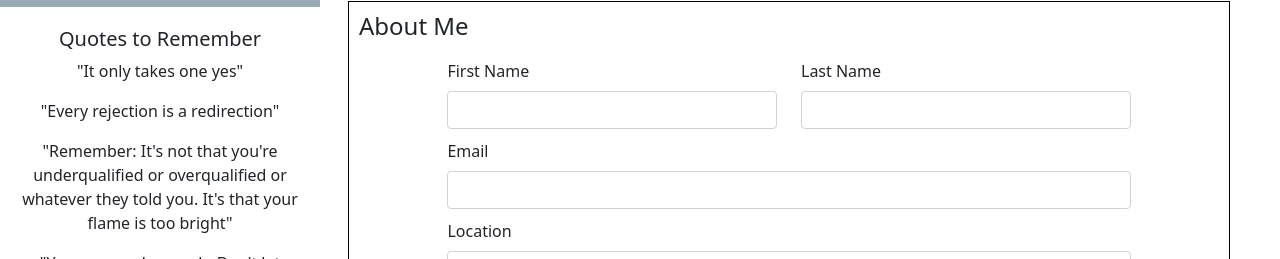
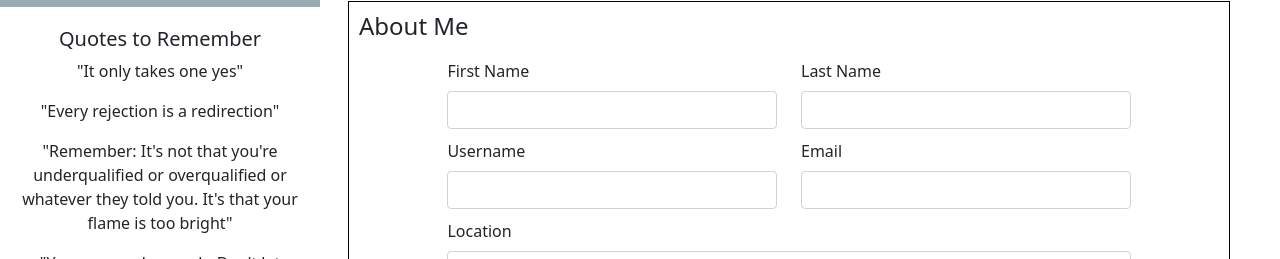
Before and after one commit to MarciaAdler/applicationtracker, a React (Create React App) app in the folder client/: page /editprofile in a window 1280 px wide. Shown: the part 133-392 px from the top of the page. Built offline with nearby package versions, Linux system fonts and the light colour scheme.

Commit message:
added edit username to edit profile page

```diff
--- a/client/src/Pages/EditProfile.js
+++ b/client/src/Pages/EditProfile.js
@@ -18,11 +18,12 @@ export default function EditProfile() {
   const twitterRef = useRef();
   const instagramRef = useRef();
   const otherRef = useRef();
+  const usernameRef = useRef();
 
   function updateUser() {
     API.updateUser({
       id: state.currentUser.id,
-      username: state.currentUser.username,
+      username: usernameRef.current.value,
       firstName: firstRef.current.value,
       lastName: lastRef.current.value,
       email: emailRef.current.value,
@@ -122,7 +123,16 @@ export default function EditProfile() {
               </Col>
             </Row>
             <Row className="editprofile-row">
-              <Col className="col-12 editprofile-col2">
+              <Col className="col-12 col-md-6 col-lg-4 editprofile-col">
+                <Form.Label>Username</Form.Label>
+                <Form.Control
+                  type="text"
+                  defaultValue={state.currentUser.username}
+                  ref={usernameRef}
+                />
+              </Col>
+
+              <Col className="col-12 col-md-6 col-lg-4 editprofile-col">
                 <Form.Label>Email</Form.Label>
                 <Form.Control
                   type="text"
--- a/client/src/Pages/Resources.js
+++ b/client/src/Pages/Resources.js
@@ -43,6 +43,11 @@ export default function Resources() {
         <ListGroup.Item>
           <a href="https://jobs.all-hands.us/" target="_blank" rel="noreferrer">
             All Hands Job Board
+          </a>
+        </ListGroup.Item>
+        <ListGroup.Item>
+          <a href="https://www.themuse.com/" target="_blank" rel="noreferrer">
+            The Muse
           </a>
         </ListGroup.Item>
       </ListGroup>
```
Also changed, not shown: 1 other file (tests, documents, lock files or other folders).
